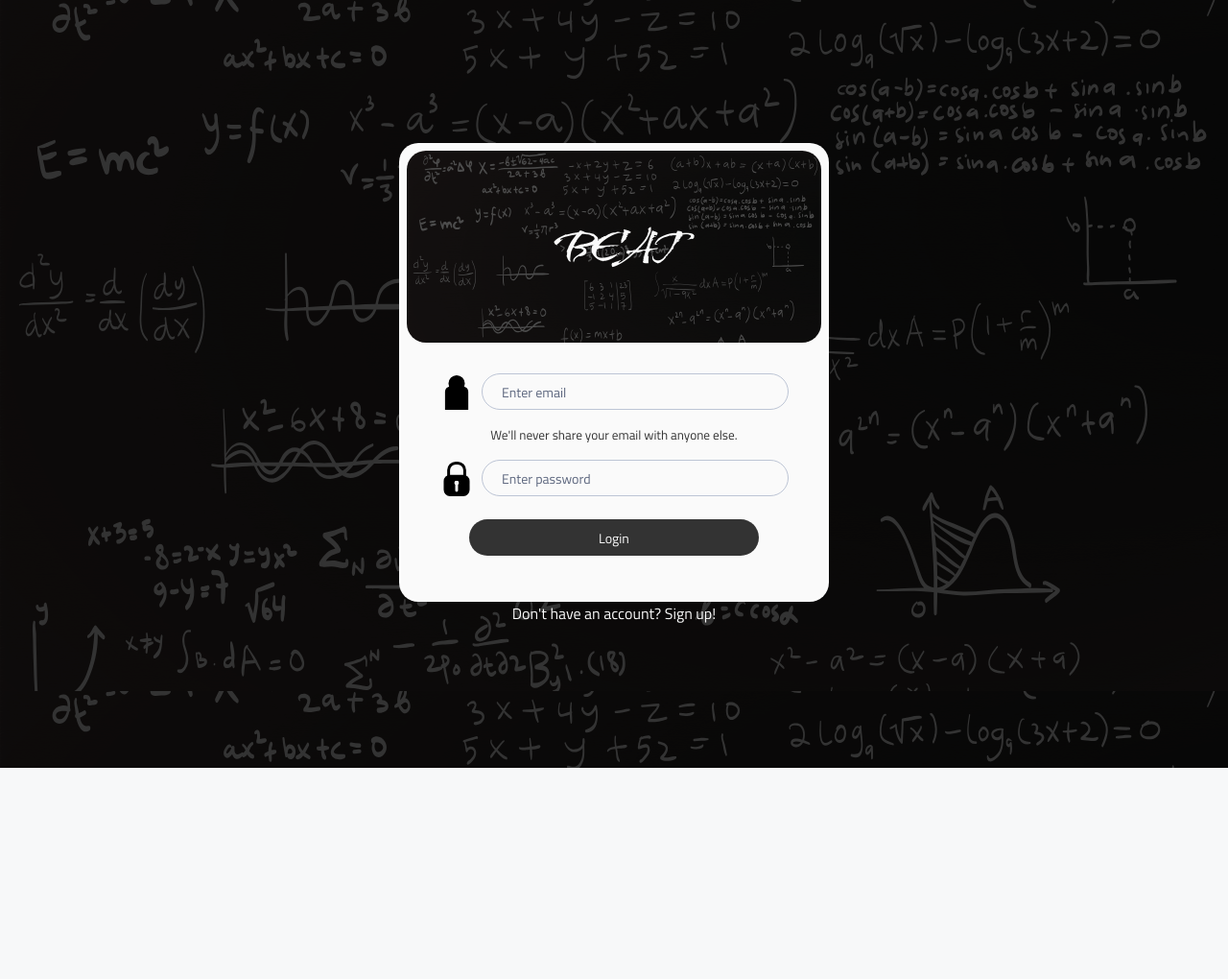
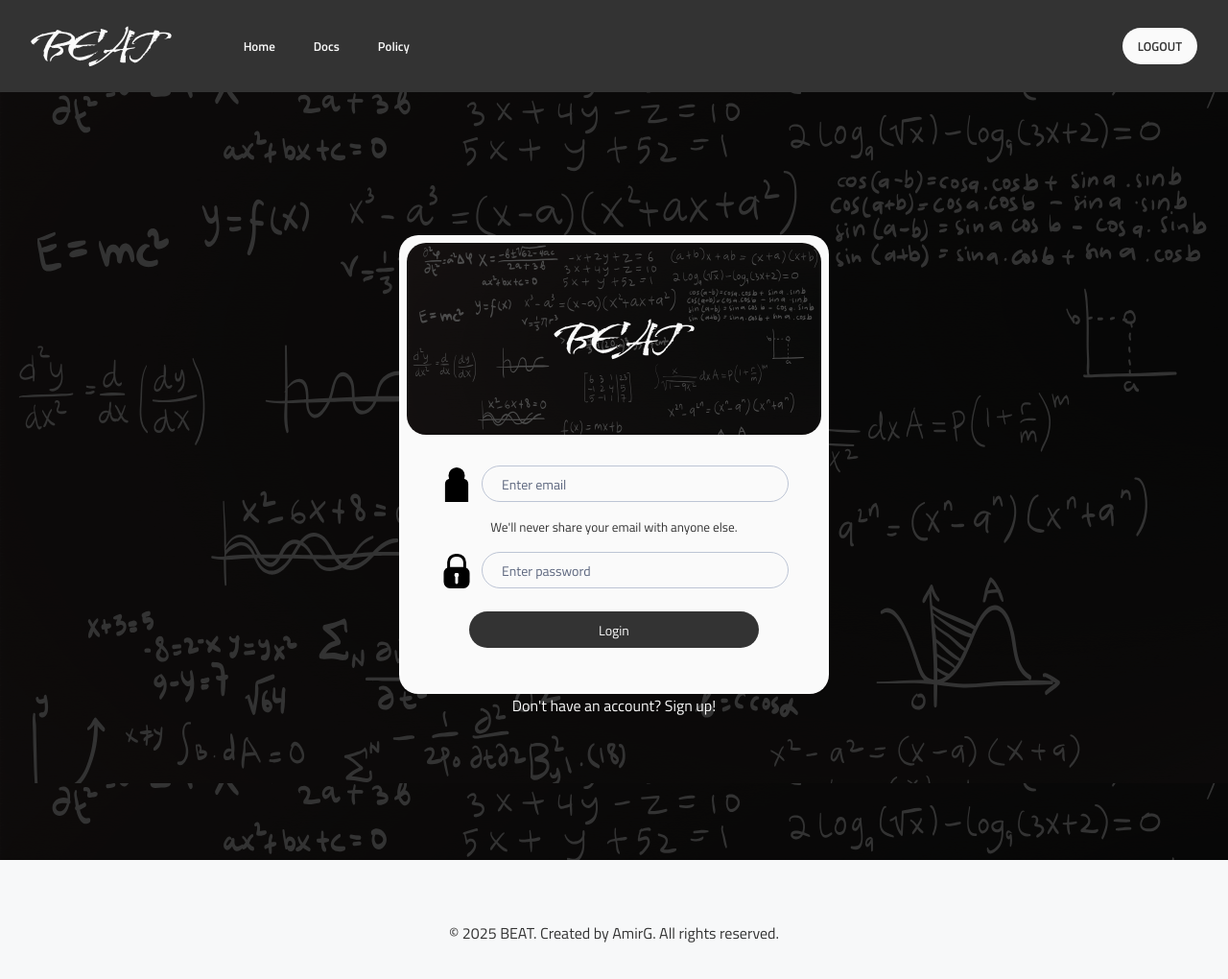
Before and after one commit to amirgholizad/BEAT, a React (Vite) app: page /login in a window 1280 px wide. Shown: the top 1020 px of the page at 96% size. Before the commit the page ends 800 px from the top, so only its background shows below. Built offline with nearby package versions, Linux system fonts and the light colour scheme; no server answers.

Commit message:
header, footer design complete

```diff
--- a/src/App.jsx
+++ b/src/App.jsx
@@ -9,6 +9,8 @@ import { useState } from "react";
 import axios from "axios";
 import Home from "./pages/Home/Home";
 import LoginPage from "./pages/LoginPage/LoginPage";
+import Header from "./components/Header/Header";
+import Footer from "./components/Footer/Footer";
 import "./App.scss";
 
 function App() {
@@ -56,6 +58,7 @@ function App() {
   return (
     <>
       <Router>
+        <Header />
         <Routes>
           <Route
             path="/login"
@@ -77,11 +80,13 @@ function App() {
               )
             }
           />
-          <Route
+          {/* <Route
             path="/"
             element={authorized ? <Home /> : <Navigate replace to="/login" />}
-          />
+          /> */}
+          <Route path="/" element={<Home />} />
         </Routes>
+        <Footer />
       </Router>
     </>
   );
--- /dev/null
+++ b/src/components/Footer/Footer.jsx
@@ -0,0 +1,11 @@
+import "./Footer.scss";
+
+function Footer() {
+  return (
+    <footer className="footer">
+      <p>&copy; 2025 BEAT. Created by AmirG. All rights reserved.</p>
+    </footer>
+  );
+}
+
+export default Footer;
--- /dev/null
+++ b/src/components/Footer/Footer.scss
@@ -0,0 +1,14 @@
+@use "../../styles/partials/variables" as *;
+@use "../../styles/partials/global" as *;
+@use "../../styles/partials/mixins" as *;
+
+.footer {
+  display: flex;
+  justify-content: center;
+  align-items: center;
+  margin: $padding-default * 4 auto;
+  p {
+    text-align: center;
+    color: $primary-black;
+  }
+}
--- /dev/null
+++ b/src/components/Header/Header.jsx
@@ -0,0 +1,35 @@
+import "./Header.scss";
+import { Link } from "react-router-dom";
+
+function Header() {
+  return (
+    <header className="header">
+      <nav className="nav">
+        <Link to="/">
+          {" "}
+          <h1 className="header__logo">BEAT</h1>
+        </Link>
+        <ul className="nav__links">
+          <li>
+            <Link to="/">
+              <button className="button">Home</button>
+            </Link>
+          </li>
+          <li>
+            <Link to="/docs">
+              <button className="button">Docs</button>
+            </Link>
+          </li>
+          <li>
+            <Link to="/policy">
+              <button className="button">Policy</button>
+            </Link>
+          </li>
+        </ul>
+      </nav>
+      <button className="button--reverse">LOGOUT</button>
+    </header>
+  );
+}
+
+export default Header;
--- /dev/null
+++ b/src/components/Header/Header.scss
@@ -0,0 +1,48 @@
+@use "../../styles/partials/variables" as *;
+@use "../../styles/partials/global" as *;
+@use "../../styles/partials/mixins" as *;
+
+.header {
+  display: flex;
+  justify-content: space-between;
+  align-items: center;
+  padding: $padding-default $padding-default * 2;
+  background-color: $primary-black;
+  color: $primary-white;
+  &__logo {
+    color: $primary-white;
+    text-align: center;
+    font-family: $logo-font-family;
+    font-size: $logo-font-size;
+    font-weight: $logo-font-weight;
+    line-height: $logo-line-height;
+  }
+}
+
+.nav {
+  display: flex;
+  justify-content: space-evenly;
+  flex-direction: row;
+  align-items: center;
+  gap: $gap-default * 20;
+
+  &__links {
+    display: flex;
+    justify-content: space-evenly;
+    flex-direction: row;
+    align-items: center;
+    gap: $gap-default * 2;
+  }
+}
+
+.button {
+  @include button-cta;
+  padding: $padding-default;
+  border-radius: $border-radius-default;
+}
+
+.button--reverse {
+  @include button-cta--reverse;
+  padding: $padding-default;
+  border-radius: $border-radius-default;
+}
--- a/src/styles/partials/_mixins.scss
+++ b/src/styles/partials/_mixins.scss
@@ -67,3 +67,35 @@
   text-align: center;
   width: 50%;
 }
+
+@mixin button-cta {
+  border: none;
+  background-color: none;
+  color: $primary-white;
+  text-align: center;
+  height: $cta-height-mobile;
+  font-family: $font-base;
+  font-weight: $font-weight-semibold;
+  font-size: $p-font-medium;
+  &:hover {
+    background-color: $primary-white;
+    color: $primary-black;
+  }
+  @include tablet {
+    height: $cta-height-td;
+  }
+}
+@mixin button-cta--reverse {
+  @include button-cta;
+  background-color: $primary-white;
+  color: $primary-black;
+
+  &:hover {
+    background-color: $primary-black;
+    color: $primary-white;
+    border: 2px solid $primary-white;
+  }
+  @include tablet {
+    height: $cta-height-td;
+  }
+}
```
